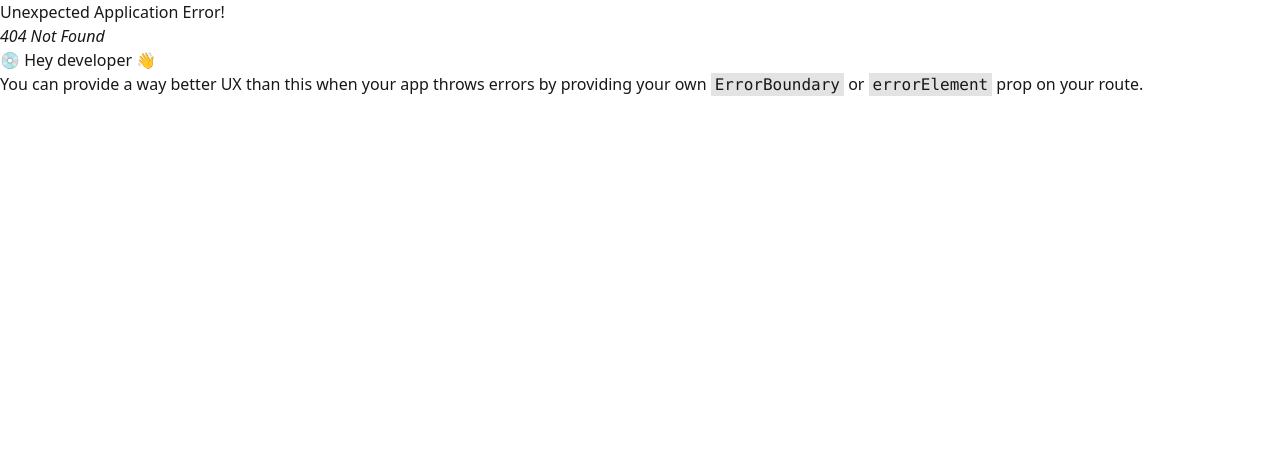
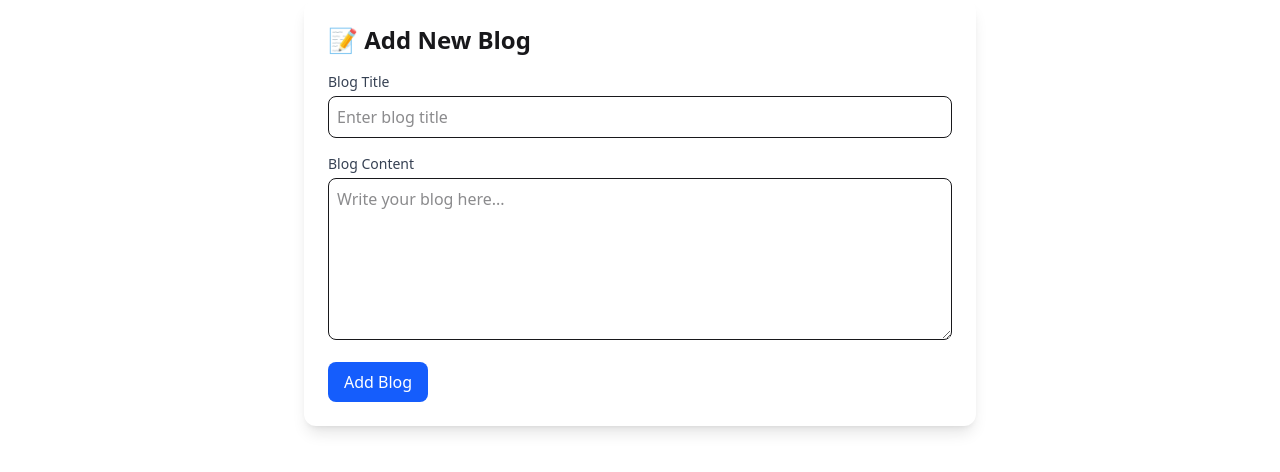
Before and after one commit to stha-prasun/Blog, a React (Vite) app in the folder frontend/: page /admin/blog/add in a window 1280 px wide. Before the commit this address had no page. Shown: the top 472 px of the page. Built offline with nearby package versions, Linux system fonts and the light colour scheme.

Commit message:
Add Blogs Admin

```diff
--- a/frontend/src/App.tsx
+++ b/frontend/src/App.tsx
@@ -3,6 +3,7 @@ import Home from "./components/Home";
 import Blog from "./components/Blog";
 import AdminLogin from "./components/admin/AdminLogin";
 import AdminPanel from "./components/admin/AdminPanel";
+import AddBlog from "./components/admin/AddBlog";
 
 const App = () => {
   const appRouter = createBrowserRouter([
@@ -22,6 +23,10 @@ const App = () => {
       path: "/admin/home",
       element: <AdminPanel />,
     },
+    {
+      path: "/admin/blog/add",
+      element: <AddBlog />,
+    },
   ]);
 
   return <RouterProvider router={appRouter} />;
--- /dev/null
+++ b/frontend/src/components/admin/AddBlog.tsx
@@ -0,0 +1,79 @@
+import { useState } from "react";
+import axios from "axios";
+import { BLOG_API_ENDPOINT } from "../../utils/constants";
+import toast from "react-hot-toast";
+
+const AddBlog = () => {
+  const [title, setTitle] = useState("");
+  const [blog, setBlog] = useState("");
+
+  const handleSubmit = async (e: React.FormEvent) => {
+    e.preventDefault();
+
+    try {
+      const res = await axios.post(
+        `${BLOG_API_ENDPOINT}/add`,
+        {
+          title,
+          blog,
+        },
+        { withCredentials: true }
+      );
+      if (res.data.success) {
+        setTitle("");
+        setBlog("");
+        toast.success(res.data.message);
+      }
+    } catch (error: any) {
+      console.error(error);
+      toast.error(error.response.data.message);
+    }
+  };
+
+  return (
+    <div className="max-w-2xl mx-auto bg-white shadow-lg rounded-xl p-6">
+      <h2 className="text-2xl font-bold mb-4">📝 Add New Blog</h2>
+
+      <form onSubmit={handleSubmit} className="space-y-4">
+        {/* Title */}
+        <div>
+          <label className="block text-sm font-medium text-gray-700">
+            Blog Title
+          </label>
+          <input
+            type="text"
+            value={title}
+            onChange={(e) => setTitle(e.target.value)}
+            className="w-full p-2 mt-1 border rounded-lg focus:ring-2 focus:ring-blue-500"
+            placeholder="Enter blog title"
+            required
+          />
+        </div>
+
+        {/* Blog Content */}
+        <div>
+          <label className="block text-sm font-medium text-gray-700">
+            Blog Content
+          </label>
+          <textarea
+            value={blog}
+            onChange={(e) => setBlog(e.target.value)}
+            rows={6}
+            className="w-full p-2 mt-1 border rounded-lg focus:ring-2 focus:ring-blue-500"
+            placeholder="Write your blog here..."
+            required
+          ></textarea>
+        </div>
+
+        <button
+          type="submit"
+          className="bg-blue-600 text-white px-4 py-2 rounded-lg hover:bg-blue-700"
+        >
+          Add Blog
+        </button>
+      </form>
+    </div>
+  );
+};
+
+export default AddBlog;
--- a/frontend/src/components/admin/AdminPanel.tsx
+++ b/frontend/src/components/admin/AdminPanel.tsx
@@ -34,7 +34,7 @@ const AdminPanel = () => {
           <button className="w-full text-left p-2 rounded-lg hover:bg-gray-100 font-medium">
             📊 Dashboard
           </button>
-          <button className="w-full text-left p-2 rounded-lg hover:bg-gray-100 font-medium">
+          <button onClick={()=>navigate("/admin/blog/add")} className="w-full text-left p-2 rounded-lg hover:bg-gray-100 font-medium">
             📝 Add Blogs
           </button>
         </nav>
```
